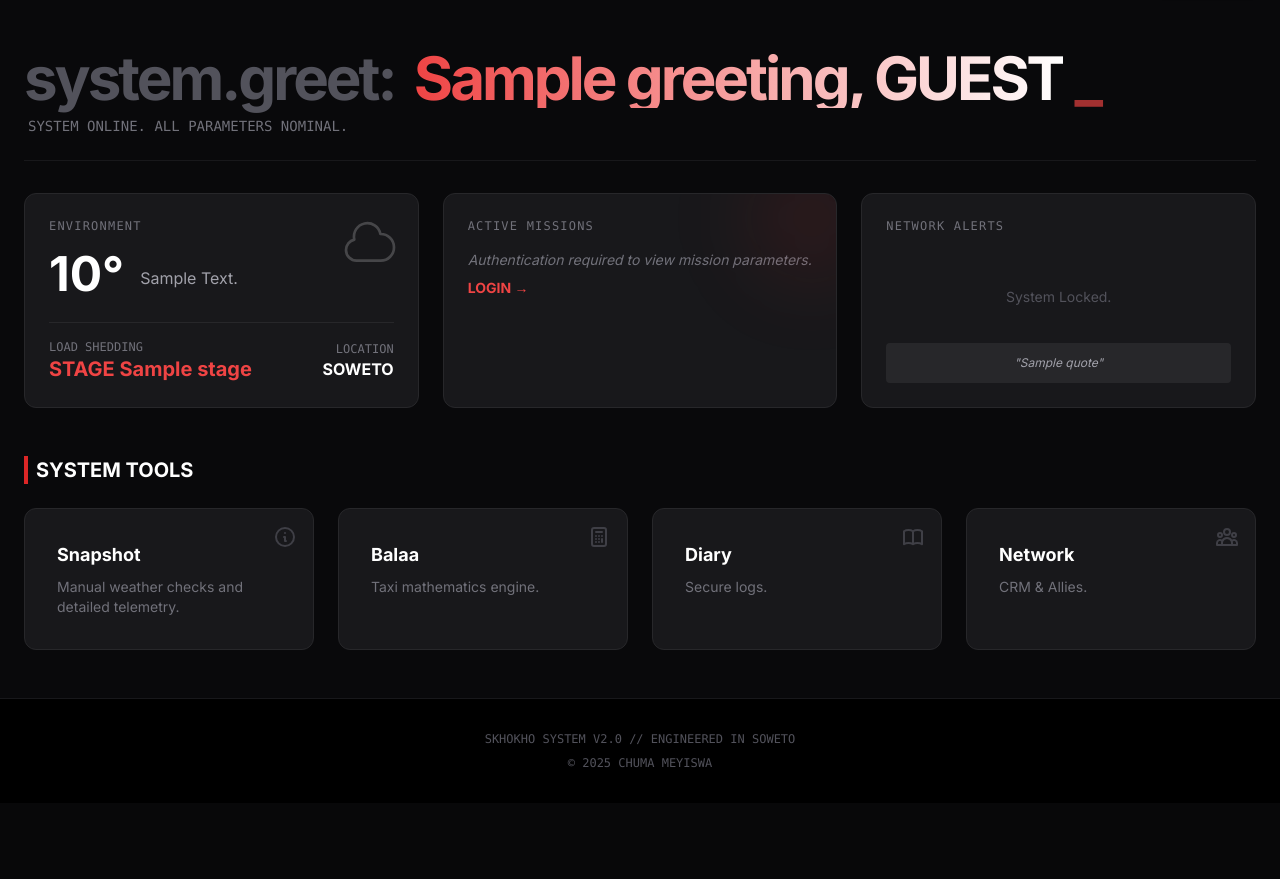
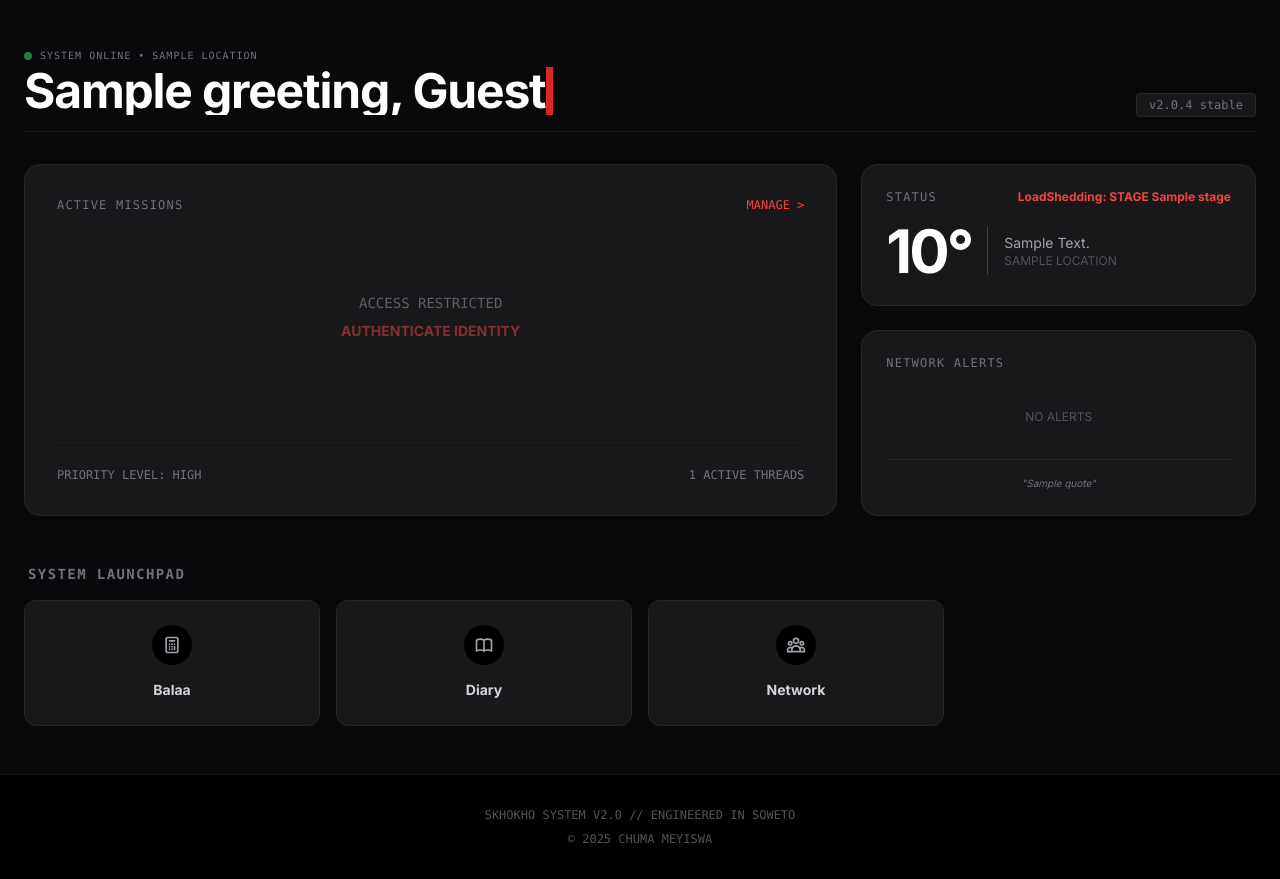
Before and after one commit to ChumaMike/Skhokho, a Flask app: template app/templates/index.html in a window 1280 px wide. Shown: the part 69-948 px from the top of the page. Before the commit the page ends 836 px from the top, so only its background shows below. Run offline with Flask 3, Linux system fonts and the light colour scheme; tables that the repository leaves empty hold one stand-in row (values such as "Sample post"); the template is opened without the code that fills it: values that come from a table or form of the project are taken from there, most other values are stand-ins (such as "Sample title", 1, 10 or a date in 2020); some libraries are stand-ins or nearby versions.

Commit message:
new dashboard

```diff
--- a/app/templates/index.html
+++ b/app/templates/index.html
@@ -4,165 +4,164 @@
 
 {% block content %}
 
-<div class="mb-8 border-b border-zinc-900 pb-6">
-    <h1 class="text-4xl md:text-6xl font-black text-white tracking-tighter">
-        <span class="text-zinc-600 mr-2">system.greet:</span>
-        <span class="typewriter-text text-transparent bg-clip-text bg-gradient-to-r from-red-500 to-white">
-            {{ greeting }}, {{ current_user.username if current_user.is_authenticated else 'GUEST' }}
-        </span>
-        <span class="animate-pulse text-red-500">_</span>
+<div class="flex flex-col md:flex-row justify-between items-end gap-4 mb-8 border-b border-zinc-900 pb-4">
+    <div>
+        <p class="text-zinc-500 font-mono text-[10px] mb-1 tracking-widest uppercase flex items-center gap-2">
+            <span class="w-2 h-2 rounded-full bg-green-500 animate-pulse"></span>
+            SYSTEM ONLINE • {{ weather.location }}
+        </p>
+
+        <div class="flex items-center">
+            <h1 class="text-3xl md:text-5xl font-bold text-white tracking-tight typewriter-text">
+                {{ greeting }}, {{ current_user.username if current_user.is_authenticated else 'Guest' }}
             </h1>
-    <p class="text-zinc-500 font-mono text-sm mt-2 ml-1">
-        SYSTEM ONLINE. ALL PARAMETERS NOMINAL.
-    </p>
         </div>
+    </div>
+
+    <div class="hidden md:block text-right">
+        <span class="bg-zinc-900 border border-zinc-800 text-zinc-500 text-xs px-3 py-1 rounded font-mono">v2.0.4 stable</span>
+    </div>
+</div>
+
+<style>
+    /* The Typing Animation Engine */
+    .typewriter-text {
+        overflow: hidden; /* Hides text until it types */
+        border-right: .15em solid #dc2626; /* The Red Cursor */
+        white-space: nowrap; /* Keeps it on one line */
+        margin: 0;
+        width: 0; /* Start at 0 width */
+        animation:
+            typing 2.5s steps(40, end) forwards, /* Type out */
+            blink-caret .75s step-end infinite; /* Blink cursor */
+
+        /* Ensure the final state keeps the text visible */
+        animation-fill-mode: forwards;
+    }
+
+    /* Typewriter Keyframes */
+    @keyframes typing {
+        from { width: 0 }
+        to { width: 100% }
+    }
+
+    /* Blinking Cursor Keyframes */
+    @keyframes blink-caret {
+        from, to { border-color: transparent }
+        50% { border-color: #dc2626; }
+    }
+</style>
 
 <div class="grid grid-cols-1 lg:grid-cols-3 gap-6 mb-12">
 
-    <div class="bg-zinc-900 border border-zinc-800 rounded-xl p-6 relative overflow-hidden group">
-        <div class="absolute top-0 right-0 p-4 opacity-20 group-hover:opacity-100 transition">
-            <svg class="w-16 h-16 text-white" fill="none" stroke="currentColor" viewBox="0 0 24 24"><path stroke-linecap="round" stroke-linejoin="round" stroke-width="1" d="M3 15a4 4 0 004 4h9a5 5 0 10-.1-9.999 5.002 5.002 0 10-9.78 2.096A4.001 4.001 0 003 15z"></path></svg>
+    <div class="lg:col-span-2 bg-zinc-900 border border-zinc-800 rounded-2xl p-8 relative overflow-hidden flex flex-col justify-between min-h-[300px]">
+        <div class="absolute right-0 top-0 w-64 h-64 bg-red-600/5 rounded-full blur-3xl -z-10"></div>
+
+        <div>
+            <div class="flex justify-between items-center mb-6">
+                <h3 class="text-zinc-500 font-mono text-xs uppercase tracking-widest">ACTIVE MISSIONS</h3>
+                <a href="{{ url_for('goals.dashboard') }}" class="text-xs text-red-500 hover:text-white transition font-mono">MANAGE ></a>
             </div>
 
-        <h3 class="text-zinc-500 font-mono text-xs uppercase mb-4 tracking-widest">ENVIRONMENT</h3>
-
-        <div class="flex items-end gap-4 mb-6">
-            <span class="text-5xl font-bold text-white">{{ weather.temperature | int }}°</span>
-            <span class="text-zinc-400 pb-2 capitalize">{{ weather.description }}</span>
-        </div>
-
-        <div class="border-t border-zinc-800 pt-4 flex justify-between items-center">
-            <div>
-                <p class="text-xs text-zinc-500 font-mono">LOAD SHEDDING</p>
-                <p class="text-xl font-bold {{ 'text-red-500' if power.stage|int > 0 else 'text-green-500' }}">
-                    STAGE {{ power.stage }}
-                </p>
-            </div>
-            <div class="text-right">
-                <p class="text-xs text-zinc-500 font-mono">LOCATION</p>
-                <p class="text-white font-bold">SOWETO</p>
-            </div>
-        </div>
-    </div>
-
-    <div class="bg-zinc-900 border border-zinc-800 rounded-xl p-6 flex flex-col justify-between relative overflow-hidden">
-        <div class="absolute -right-10 -top-10 w-32 h-32 bg-red-600/10 rounded-full blur-2xl"></div>
-
-        <div>
-            <h3 class="text-zinc-500 font-mono text-xs uppercase mb-4 tracking-widest">ACTIVE MISSIONS</h3>
             {% if current_user.is_authenticated and goals %}
-                <div class="space-y-4">
+                <div class="space-y-6">
                     {% for goal in goals %}
-                    <div>
-                        <div class="flex justify-between text-sm mb-1">
-                            <a href="{{ url_for('goals.view_goal', goal_id=goal.id) }}" class="text-white hover:text-red-500 font-bold transition">{{ goal.title }}</a>
+                    <div class="group">
+                        <div class="flex justify-between text-sm mb-2">
+                            <a href="{{ url_for('goals.view_goal', goal_id=goal.id) }}" class="text-white text-lg font-bold hover:text-red-500 transition flex items-center gap-2">
+                                {{ goal.title }}
+                                <svg class="w-3 h-3 opacity-0 group-hover:opacity-100 transition-opacity -rotate-45" fill="none" stroke="currentColor" viewBox="0 0 24 24"><path stroke-linecap="round" stroke-linejoin="round" stroke-width="2" d="M14 5l7 7m0 0l-7 7m7-7H3"></path></svg>
+                            </a>
                             <span class="text-zinc-500 font-mono">{{ goal.progress }}%</span>
                         </div>
-                        <div class="w-full bg-black h-1.5 rounded-full">
-                            <div class="bg-red-600 h-1.5 rounded-full" style="width: {{ goal.progress }}%"></div>
+                        <div class="w-full bg-black h-2 rounded-full overflow-hidden border border-zinc-800">
+                            <div class="bg-gradient-to-r from-red-900 to-red-600 h-full rounded-full transition-all duration-1000" style="width: {{ goal.progress }}%"></div>
                         </div>
                     </div>
                     {% endfor %}
                 </div>
             {% elif not current_user.is_authenticated %}
-                <p class="text-zinc-500 italic text-sm">Authentication required to view mission parameters.</p>
-                <a href="{{ url_for('auth.login') }}" class="text-red-500 text-sm font-bold mt-2 block hover:underline">LOGIN &rarr;</a>
+                <div class="flex flex-col items-center justify-center h-40 opacity-50">
+                    <p class="text-zinc-400 font-mono text-sm">ACCESS RESTRICTED</p>
+                    <a href="{{ url_for('auth.login') }}" class="text-red-500 text-sm font-bold mt-2 hover:underline">AUTHENTICATE IDENTITY</a>
+                </div>
             {% else %}
-                <p class="text-zinc-500 italic text-sm">No active missions. Set objectives in Goal Tracker.</p>
+                <p class="text-zinc-500 italic text-sm">No active directives found.</p>
             {% endif %}
         </div>
 
-        {% if current_user.is_authenticated %}
-        <div class="mt-4 pt-4 border-t border-zinc-800">
-            <a href="{{ url_for('goals.dashboard') }}" class="text-xs font-mono text-zinc-400 hover:text-white transition">VIEW ALL OBJECTIVES &rarr;</a>
+        <div class="mt-8 pt-6 border-t border-zinc-800/50 flex justify-between items-end text-zinc-500 text-xs font-mono">
+            <span>PRIORITY LEVEL: HIGH</span>
+            <span>{{ goals|length if goals else 0 }} ACTIVE THREADS</span>
         </div>
-        {% endif %}
     </div>
 
-    <div class="bg-zinc-900 border border-zinc-800 rounded-xl p-6 flex flex-col relative">
-        <h3 class="text-zinc-500 font-mono text-xs uppercase mb-4 tracking-widest">NETWORK ALERTS</h3>
+    <div class="flex flex-col gap-6">
+
+        <div class="bg-zinc-900 border border-zinc-800 rounded-2xl p-6 flex-1 relative overflow-hidden">
+            <div class="flex justify-between items-start mb-4">
+                <h3 class="text-zinc-500 font-mono text-xs uppercase tracking-widest">STATUS</h3>
+                <span class="text-xs font-bold {{ 'text-red-500' if power.stage|int > 0 else 'text-green-500' }}">LoadShedding: STAGE {{ power.stage }}</span>
+            </div>
+
+            <div class="flex items-center gap-4">
+                <span class="text-6xl font-black text-white tracking-tighter">{{ weather.temperature | int }}°</span>
+                <div class="flex flex-col justify-center border-l border-zinc-700 pl-4 h-12">
+                    <span class="text-zinc-400 text-sm capitalize">{{ weather.description }}</span>
+                    <span class="text-zinc-600 text-xs uppercase">{{ weather.location }}</span>
+                </div>
+            </div>
+        </div>
+
+        <div class="bg-zinc-900 border border-zinc-800 rounded-2xl p-6 flex-1 flex flex-col justify-between">
+            <h3 class="text-zinc-500 font-mono text-xs uppercase tracking-widest mb-4">NETWORK ALERTS</h3>
 
             {% if current_user.is_authenticated and alerts %}
-            <ul class="space-y-3 mb-4">
+                <ul class="space-y-2">
                     {% for alert in alerts %}
-                <li class="flex items-center justify-between bg-black/40 p-3 rounded border border-red-900/30">
-                    <div class="flex items-center gap-3">
-                        <div class="w-2 h-2 bg-red-500 rounded-full animate-pulse"></div>
-                        <span class="text-white font-bold text-sm">{{ alert.name }}</span>
-                    </div>
-                    <span class="text-red-400 text-xs font-mono">{{ alert.days }} DAYS SILENT</span>
+                    <li class="flex items-center justify-between p-2 rounded bg-red-900/10 border border-red-900/20">
+                        <span class="text-white text-sm font-bold ml-2">{{ alert.name }}</span>
+                        <span class="text-red-400 text-[10px] font-mono uppercase bg-red-900/20 px-2 py-1 rounded">{{ alert.days }} DAYS</span>
                     </li>
                     {% endfor %}
                 </ul>
-        {% elif not current_user.is_authenticated %}
-             <div class="flex-grow flex items-center justify-center text-zinc-600 text-sm">
-                <p>System Locked.</p>
-            </div>
             {% else %}
-            <div class="flex-grow flex items-center justify-center text-zinc-600 text-sm">
-                <p>No immediate alerts. Network stable.</p>
+                <div class="text-center py-4">
+                    <span class="text-zinc-600 text-xs">NO ALERTS</span>
                 </div>
             {% endif %}
 
-        <div class="mt-auto">
-             <div class="bg-zinc-800 p-3 rounded text-center">
-                 <p class="text-zinc-400 text-xs italic">"{{ quote }}"</p>
+            <div class="mt-4 pt-4 border-t border-zinc-800 text-center">
+                <p class="text-zinc-500 text-[10px] italic">"{{ quote }}"</p>
             </div>
         </div>
     </div>
 </div>
 
-<h2 class="text-xl font-bold text-white mb-6 pl-2 border-l-4 border-red-600">SYSTEM TOOLS</h2>
-<div class="grid grid-cols-1 md:grid-cols-2 lg:grid-cols-4 gap-6">
+<h2 class="text-sm font-bold text-zinc-500 mb-4 pl-1 font-mono uppercase tracking-widest">System Launchpad</h2>
+<div class="grid grid-cols-2 md:grid-cols-4 gap-4">
 
-    <a href="{{ url_for('tools.snapshot') }}" class="group relative bg-zinc-900 border border-zinc-800 p-8 rounded-xl hover:border-red-600/50 transition-all hover:bg-zinc-800">
-        <div class="absolute top-4 right-4 text-zinc-700 group-hover:text-red-500 transition-colors">
-            <svg class="w-6 h-6" fill="none" stroke="currentColor" viewBox="0 0 24 24"><path stroke-linecap="round" stroke-linejoin="round" stroke-width="2" d="M13 16h-1v-4h-1m1-4h.01M21 12a9 9 0 11-18 0 9 9 0 0118 0z"></path></svg>
+    <a href="{{ url_for('tools.balaa') }}" class="group bg-zinc-900 border border-zinc-800 p-6 rounded-xl hover:bg-zinc-800 hover:border-zinc-700 transition-all text-center">
+        <div class="w-10 h-10 mx-auto bg-black rounded-full flex items-center justify-center text-zinc-400 group-hover:text-white group-hover:bg-red-600 transition mb-3">
+            <svg class="w-5 h-5" fill="none" stroke="currentColor" viewBox="0 0 24 24"><path stroke-linecap="round" stroke-linejoin="round" stroke-width="2" d="M9 7h6m0 10v-3m-3 3h.01M9 17h.01M9 14h.01M12 14h.01M15 11h.01M12 11h.01M9 11h.01M7 21h10a2 2 0 002-2V5a2 2 0 00-2-2H7a2 2 0 00-2 2v14a2 2 0 002 2z"></path></svg>
         </div>
-        <h3 class="text-lg font-bold text-white mb-2">Snapshot</h3>
-        <p class="text-zinc-500 text-sm">Manual weather checks and detailed telemetry.</p>
+        <span class="text-sm font-bold text-zinc-300 group-hover:text-white">Balaa</span>
     </a>
 
-    <a href="{{ url_for('tools.balaa') }}" class="group relative bg-zinc-900 border border-zinc-800 p-8 rounded-xl hover:border-red-600/50 transition-all hover:bg-zinc-800">
-        <div class="absolute top-4 right-4 text-zinc-700 group-hover:text-red-500 transition-colors">
-            <svg class="w-6 h-6" fill="none" stroke="currentColor" viewBox="0 0 24 24"><path stroke-linecap="round" stroke-linejoin="round" stroke-width="2" d="M9 7h6m0 10v-3m-3 3h.01M9 17h.01M9 14h.01M12 14h.01M15 11h.01M12 11h.01M9 11h.01M7 21h10a2 2 0 002-2V5a2 2 0 00-2-2H7a2 2 0 00-2 2v14a2 2 0 002 2z"></path></svg>
+    <a href="{{ url_for('tools.diary') }}" class="group bg-zinc-900 border border-zinc-800 p-6 rounded-xl hover:bg-zinc-800 hover:border-zinc-700 transition-all text-center">
+        <div class="w-10 h-10 mx-auto bg-black rounded-full flex items-center justify-center text-zinc-400 group-hover:text-white group-hover:bg-red-600 transition mb-3">
+            <svg class="w-5 h-5" fill="none" stroke="currentColor" viewBox="0 0 24 24"><path stroke-linecap="round" stroke-linejoin="round" stroke-width="2" d="M12 6.253v13m0-13C10.832 5.477 9.246 5 7.5 5S4.168 5.477 3 6.253v13C4.168 18.477 5.754 18 7.5 18s3.332.477 4.5 1.253m0-13C13.168 5.477 14.754 5 16.5 5c1.747 0 3.332.477 4.5 1.253v13C19.832 18.477 18.247 18 16.5 18c-1.746 0-3.332.477-4.5 1.253"></path></svg>
         </div>
-        <h3 class="text-lg font-bold text-white mb-2">Balaa</h3>
-        <p class="text-zinc-500 text-sm">Taxi mathematics engine.</p>
+        <span class="text-sm font-bold text-zinc-300 group-hover:text-white">Diary</span>
     </a>
 
-    <a href="{{ url_for('tools.diary') }}" class="group relative bg-zinc-900 border border-zinc-800 p-8 rounded-xl hover:border-red-600/50 transition-all hover:bg-zinc-800">
-        <div class="absolute top-4 right-4 text-zinc-700 group-hover:text-red-500 transition-colors">
-            <svg class="w-6 h-6" fill="none" stroke="currentColor" viewBox="0 0 24 24"><path stroke-linecap="round" stroke-linejoin="round" stroke-width="2" d="M12 6.253v13m0-13C10.832 5.477 9.246 5 7.5 5S4.168 5.477 3 6.253v13C4.168 18.477 5.754 18 7.5 18s3.332.477 4.5 1.253m0-13C13.168 5.477 14.754 5 16.5 5c1.747 0 3.332.477 4.5 1.253v13C19.832 18.477 18.247 18 16.5 18c-1.746 0-3.332.477-4.5 1.253"></path></svg>
+    <a href="{{ url_for('crm.dashboard') }}" class="group bg-zinc-900 border border-zinc-800 p-6 rounded-xl hover:bg-zinc-800 hover:border-zinc-700 transition-all text-center">
+        <div class="w-10 h-10 mx-auto bg-black rounded-full flex items-center justify-center text-zinc-400 group-hover:text-white group-hover:bg-red-600 transition mb-3">
+            <svg class="w-5 h-5" fill="none" stroke="currentColor" viewBox="0 0 24 24"><path stroke-linecap="round" stroke-linejoin="round" stroke-width="2" d="M17 20h5v-2a3 3 0 00-5.356-1.857M17 20H7m10 0v-2c0-.656-.126-1.283-.356-1.857M7 20H2v-2a3 3 0 015.356-1.857M7 20v-2c0-.656.126-1.283.356-1.857m0 0a5.002 5.002 0 019.288 0M15 7a3 3 0 11-6 0 3 3 0 016 0zm6 3a2 2 0 11-4 0 2 2 0 014 0zM7 10a2 2 0 11-4 0 2 2 0 014 0z"></path></svg>
         </div>
-        <h3 class="text-lg font-bold text-white mb-2">Diary</h3>
-        <p class="text-zinc-500 text-sm">Secure logs.</p>
-    </a>
-
-    <a href="{{ url_for('crm.dashboard') }}" class="group relative bg-zinc-900 border border-zinc-800 p-8 rounded-xl hover:border-red-600/50 transition-all hover:bg-zinc-800">
-        <div class="absolute top-4 right-4 text-zinc-700 group-hover:text-red-500 transition-colors">
-            <svg class="w-6 h-6" fill="none" stroke="currentColor" viewBox="0 0 24 24"><path stroke-linecap="round" stroke-linejoin="round" stroke-width="2" d="M17 20h5v-2a3 3 0 00-5.356-1.857M17 20H7m10 0v-2c0-.656-.126-1.283-.356-1.857M7 20H2v-2a3 3 0 015.356-1.857M7 20v-2c0-.656.126-1.283.356-1.857m0 0a5.002 5.002 0 019.288 0M15 7a3 3 0 11-6 0 3 3 0 016 0zm6 3a2 2 0 11-4 0 2 2 0 014 0zM7 10a2 2 0 11-4 0 2 2 0 014 0z"></path></svg>
-        </div>
-        <h3 class="text-lg font-bold text-white mb-2">Network</h3>
-        <p class="text-zinc-500 text-sm">CRM & Allies.</p>
+        <span class="text-sm font-bold text-zinc-300 group-hover:text-white">Network</span>
     </a>
 
 </div>
-<style>
-    /* Hacker Typing Animation */
-    @keyframes typing {
-        from { width: 0 }
-        to { width: 100% }
-    }
 
-    .typewriter-text {
-        display: inline-block;
-        overflow: hidden;
-        white-space: nowrap;
-        vertical-align: bottom;
-        /* Adjust speed (3s) as needed */
-        animation: typing 2.5s steps(40, end);
-        max-width: fit-content;
-    }
-</style>
 {% endblock %}
```
Lines whose indentation alone changed are shown as unchanged.
